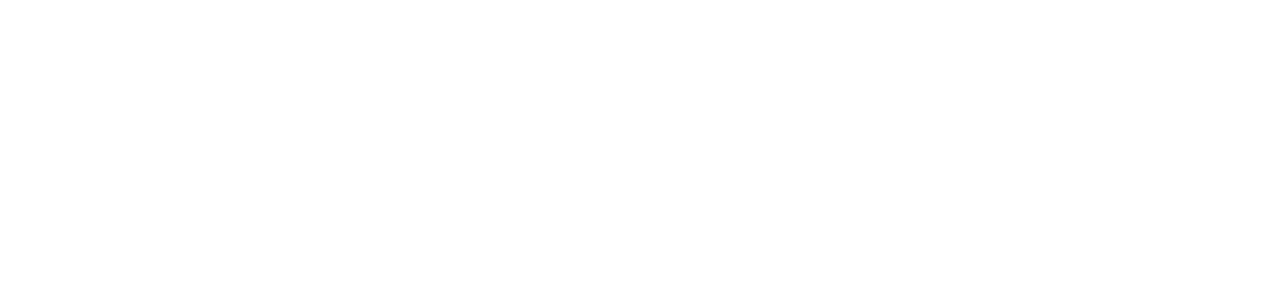
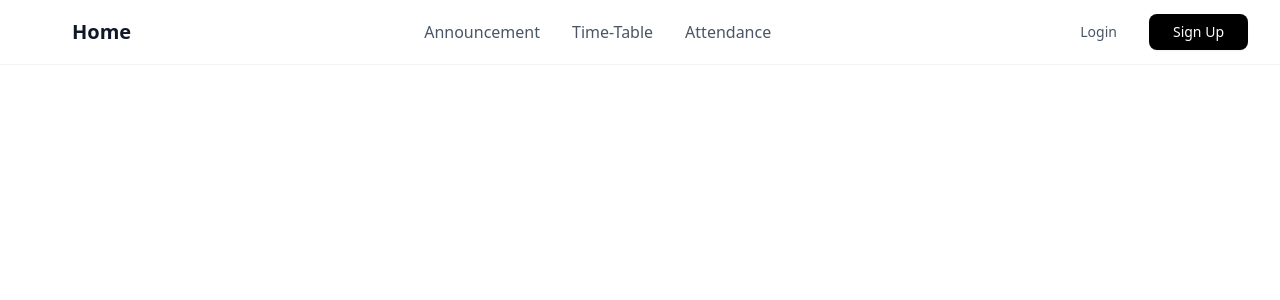
Before and after one commit to Arnav270803/Teacher-ERP, a React (Vite) app: page / in a window 1280 px wide. Shown: the top 300 px of the page. Built offline with nearby package versions, Linux system fonts and the light colour scheme; some icons are missing.

Commit message:
Navbar.jsx Created a basic structure of my navbar with some styling

```diff
--- a/src/component/Navbar.jsx
+++ b/src/component/Navbar.jsx
@@ -3,8 +3,12 @@
 
 const Navbar = () => {
   return (
-    <div className='flex item-center justify-between'>
-        <div className='pt-2 pl-2'>
+    <nav className='w-full bg-white border-b border-gray-100'>
+      <div className='max-w-7xl mx-auto px-4 sm:px-6 lg:px-8'>
+        <div className='flex items-center justify-between h-16'>
+          {/* Logo Section */}
+          <div className='flex items-center space-x-2'>
+            <div className='w-8 h-8'>
               <lord-icon
                 src="https://cdn.lordicon.com/jeuxydnh.json"
                 trigger="hover"
@@ -12,8 +16,45 @@
                 colors="primary:#242424,secondary:#08a88a">
               </lord-icon>
             </div>
+            <span className='text-xl font-semibold text-gray-900'>
+              Home
+            </span>
+          </div>
 
+          {/* Navigation Links - Desktop */}
+          <div className='hidden md:flex items-center space-x-8'>
+            <a href="#" className='text-gray-600 hover:text-gray-900 transition-colors duration-200'>
+              Announcement
+            </a>
+            <a href="#" className='text-gray-600 hover:text-gray-900 transition-colors duration-200'>
+              Time-Table
+            </a>
+            <a href="#" className='text-gray-600 hover:text-gray-900 transition-colors duration-200'>
+            Attendance
+            </a>
           </div>
+
+          {/* Auth Buttons */}
+          <div className='flex items-center space-x-4'>
+            <Button variant="ghost" className='text-gray-600 hover:text-gray-900 hover:bg-gray-50'>
+              Login
+            </Button>
+            <Button className='bg-black hover:bg-gray-800 text-white px-6'>
+              Sign Up
+            </Button>
+          </div>
+
+          {/* Mobile Menu Button */}
+          <div className='md:hidden'>
+            <Button variant="ghost" size="sm">
+              <svg className="h-6 w-6" fill="none" viewBox="0 0 24 24" stroke="currentColor">
+                <path strokeLinecap="round" strokeLinejoin="round" strokeWidth={2} d="M4 6h16M4 12h16M4 18h16" />
+              </svg>
+            </Button>
+          </div>
+        </div>
+      </div>
+    </nav>
   )
 }
 
```
Lines whose indentation alone changed are shown as unchanged.
